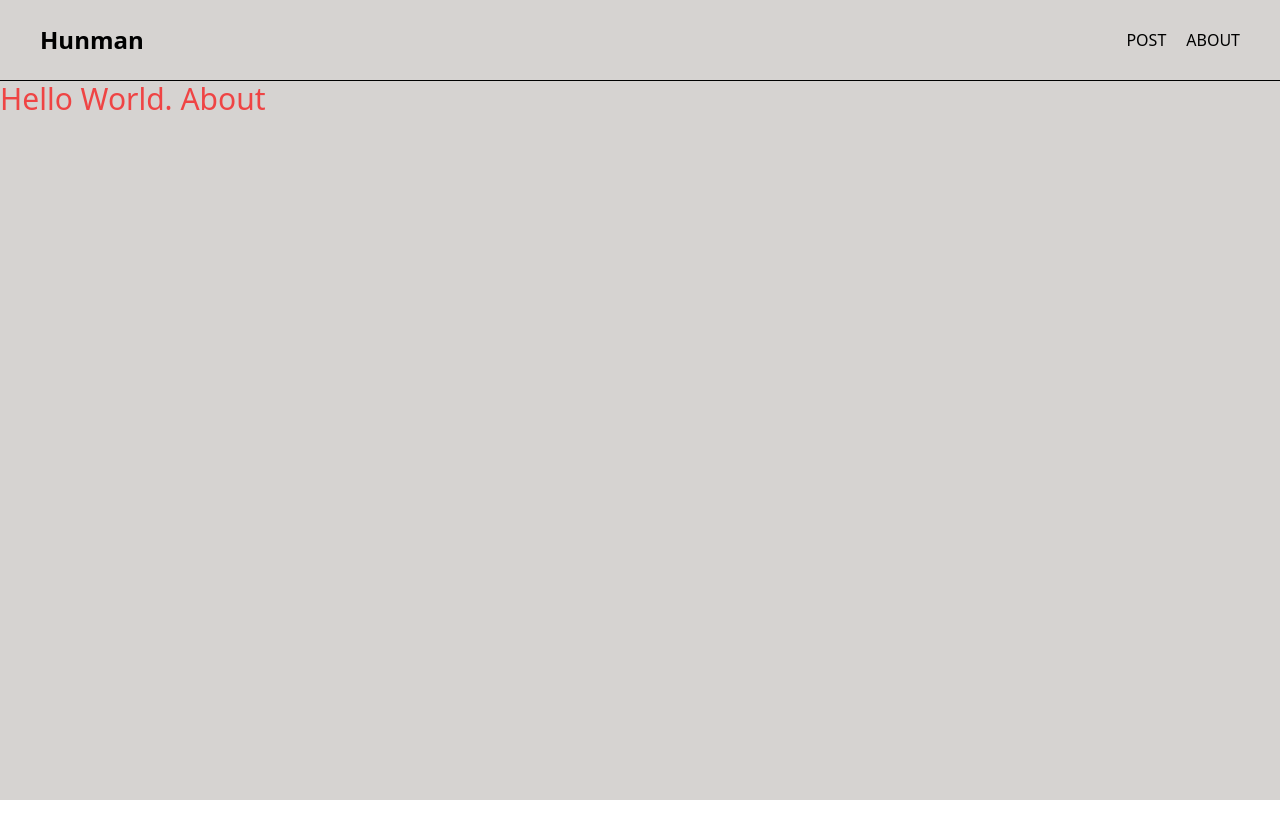
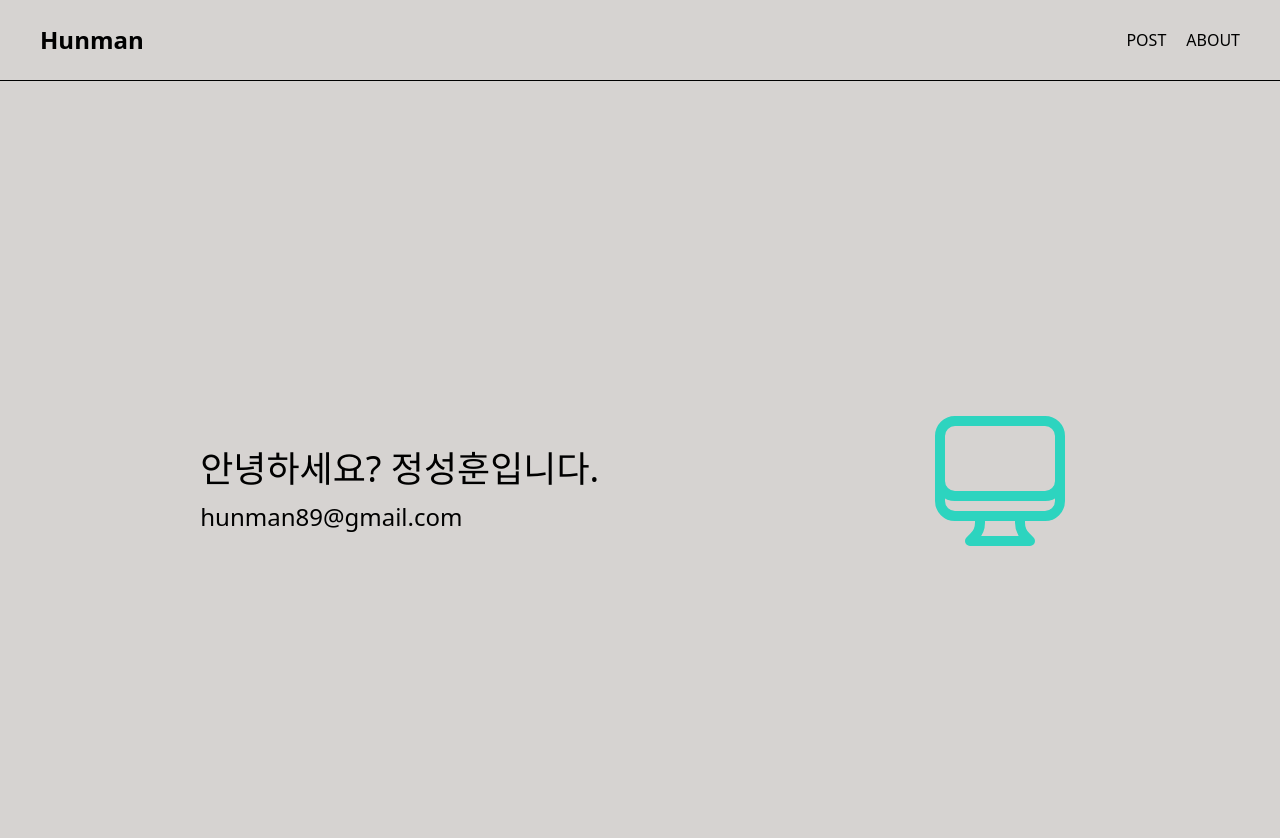
Before and after one commit to hunman89/blog, a Next.js app: page /blog/ in a window 1280 px wide. Shown: the top 838 px of the page. Before the commit the page ends 800 px from the top, so only its background shows below. Built offline with nearby package versions, Linux system fonts and the light colour scheme.

Commit message:
add. index page

```diff
--- a/pages/index.tsx
+++ b/pages/index.tsx
@@ -2,8 +2,29 @@ import Link from "next/link";
 
 export default function Home() {
   return (
-    <div className=" text-3xl text-red-500">
-      Hello World. <Link href="/about">About</Link>
+    <div className="flex flex-col space-y-5 px-3 md:flex-row-reverse md:px-10 md:justify-around md:h-screen md:items-center">
+      <div className=" aspect-square flex items-center justify-center text-teal-400">
+        <svg
+          xmlns="http://www.w3.org/2000/svg"
+          fill="none"
+          viewBox="0 0 24 24"
+          stroke-width="1.5"
+          stroke="currentColor"
+          className="w-20 h-20 md:h-40 md:w-40"
+        >
+          <path
+            stroke-linecap="round"
+            stroke-linejoin="round"
+            d="M9 17.25v1.007a3 3 0 01-.879 2.122L7.5 21h9l-.621-.621A3 3 0 0115 18.257V17.25m6-12V15a2.25 2.25 0 01-2.25 2.25H5.25A2.25 2.25 0 013 15V5.25m18 0A2.25 2.25 0 0018.75 3H5.25A2.25 2.25 0 003 5.25m18 0V12a2.25 2.25 0 01-2.25 2.25H5.25A2.25 2.25 0 013 12V5.25"
+          />
+        </svg>
+      </div>
+      <div className="md:space-y-3">
+        <div className="text-2xl font-medium md:text-4xl">
+          안녕하세요? 정성훈입니다.
+        </div>
+        <div className="md:text-2xl">hunman89@gmail.com</div>
+      </div>
     </div>
   );
 }
```
Also changed, not shown: 4 other files (tests, documents, lock files or other folders).
